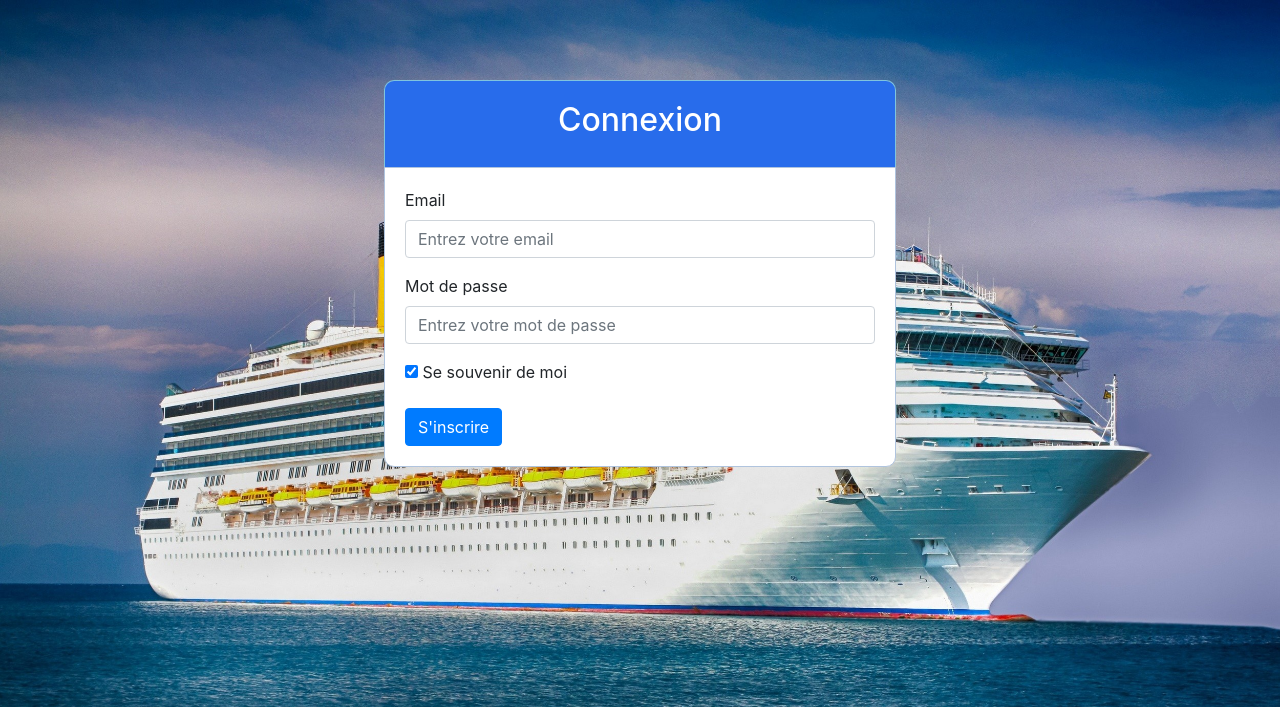
After one commit to Nexumas/2SIO_SLAM-Marieteam-app-web, a PHP site: page /connexion.php in a window 1280 px wide. The commit adds this page. Shown: the top 707 px of the page. Run offline with PHP 8.4, Linux system fonts and the light colour scheme.

Commit message:
2020/11/09

```diff
--- a/Accueil.php
+++ b/Accueil.php
@@ -16,7 +16,7 @@
              Twolf59" >
 
 
-<body style="background-image: url('images/background.jpg'); background-size: cover; background-reapeat: no-repeat;">
+<body style="background: url('imgs/background.jpg'); background-size: cover; background-repeat: no-repeat;">
 
 <!-- DEBUT NAVBAR - navbar créée avec bootstrap -->
 <nav class="navbar navbar-expand-lg navbar-dark bg-primary">
@@ -53,7 +53,7 @@
 <div style ="height: 100%;">
   <div style="margin: 20%;">
     <div class="text-center">
-      <a href="connection.php" class="btn btn-secondary btn-lg" role="button" aria-pressed="true">Se Connecter</a>
+      <a href="connexion.php" class="btn btn-secondary btn-lg" role="button" aria-pressed="true">Se Connecter</a>
     </div>
   </div>
 </div>
--- /dev/null
+++ b/connexion.php
@@ -0,0 +1,41 @@
+<!DOCTYPE html>
+<html>
+<head>
+<title>MarieTeam - Connexion</title>
+
+
+<link href="css/bootstrap.css" rel="stylesheet" />
+<link rel="stylesheet" href="css/style.css">
+
+</head>
+
+<body style="background-image: url('imgs/background.jpg'); background-size: cover; background-repeat: no-repeat;">
+
+
+<div class="headform">
+  <h2>Connexion</h2>
+</div>
+
+
+<form method="post" action="server/server.php">
+
+  <div class="form-group">
+    <label for="exampleInputEmail1">Email</label>
+    <input type="email" class="form-control" name="email" aria-describedby="emailHelp" placeholder="Entrez votre email" required>
+  </div>
+  <div class="form-group">
+    <label for="mdp">Mot de passe </label>
+    <input type="password" class="form-control" name="mdp" placeholder="Entrez votre mot de passe" required>
+  </div>
+  <div class="form-group">
+  <input type="checkbox" id="scales" name="scales"checked>
+  <label for="scales">Se souvenir de moi</label>
+  </div>
+
+  <button type="submit" class="btn btn-primary" name="connexion" class="align-content-center">S'inscrire</button>
+
+</form>
+
+</body>
+
+</html>
--- a/css/style.css
+++ b/css/style.css
@@ -1,11 +1,8 @@
-*{
-    margin: 0px;
-    padding: 0px;
-}
 
 body{
-    font-size: 120%;
-    background: #f8f8ff;
+    background: url('imgs/background.jpg');
+    background-size: cover;
+    background-repeat: no-repeat;
 }
 
 .headform{
@@ -33,7 +30,3 @@ form{
     border-radius: 0px 0px 10px 10px;
 
 }
-
-.exception{
-
-}
```
Also changed, not shown: inscription.php (+33 -9 lines), server/erreur.php (+7 -3 lines), server/server.php (+8 -26 lines), imgs/background.jpg (added).
